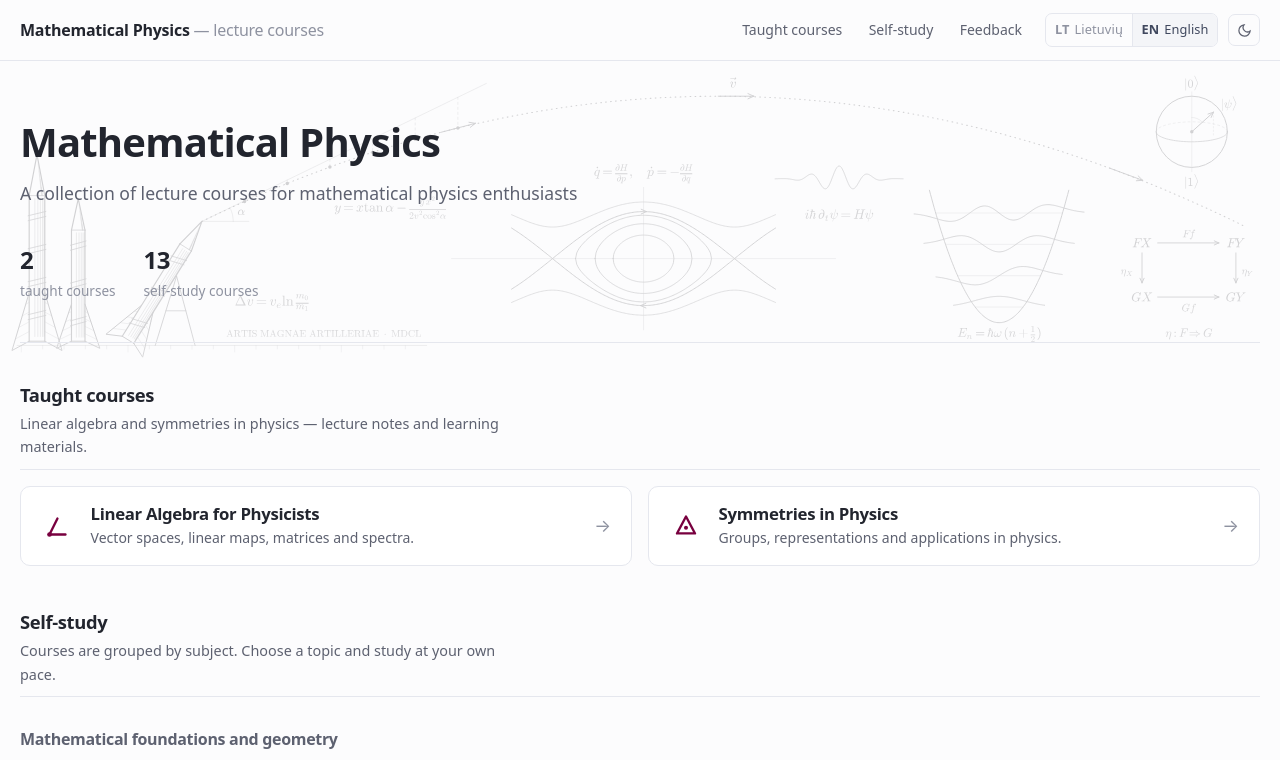
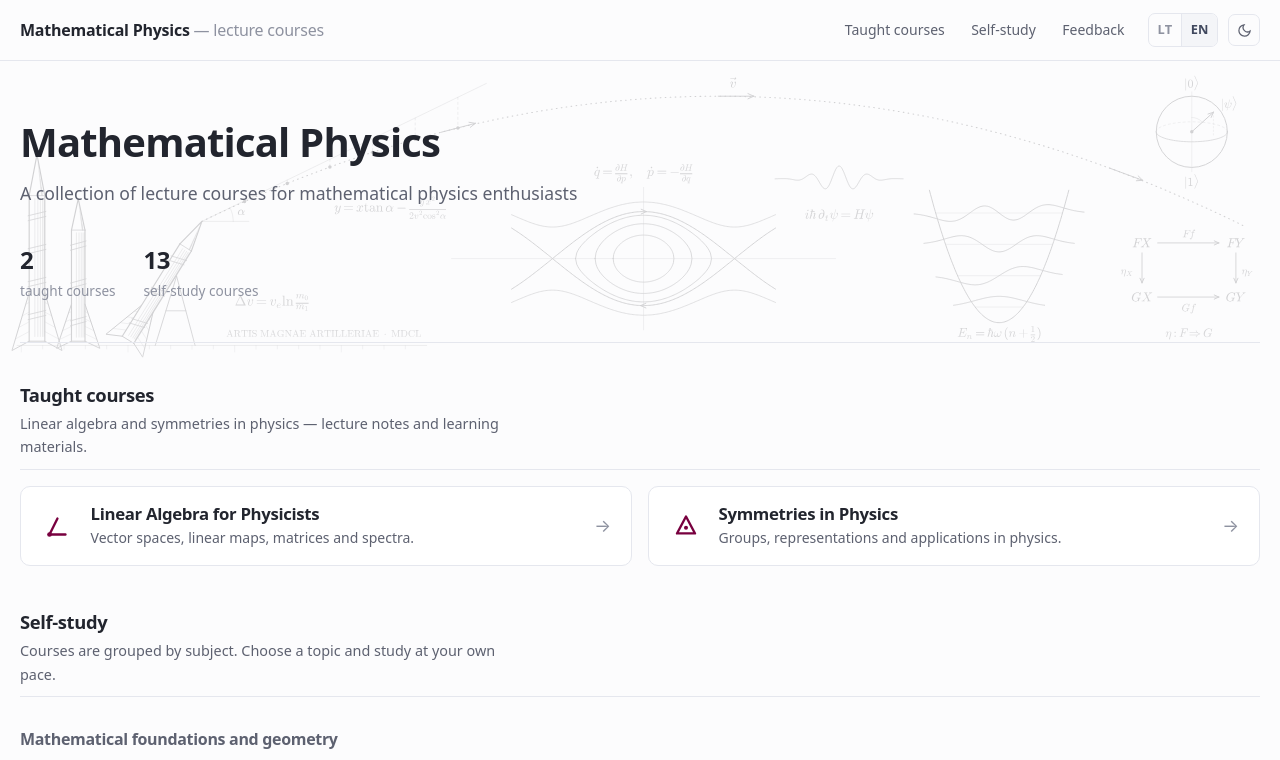
Before and after one commit to matfiz/matfiz.github.io, a plain HTML site: page en/index.html in a window 1280 px wide. Shown: the top 760 px of the page. Drawn offline with Linux system fonts and the light colour scheme.

Commit message:
Publish bilingual course frontpage

```diff
--- a/en/index.html
+++ b/en/index.html
@@ -53,8 +53,8 @@
       <a href="#study">Self-study</a>
       <a href="#feedback">Feedback</a>
       <div class="lang-switch" role="group" aria-label="Language">
-        <a href="/" hreflang="lt" lang="lt">LT<span class="lang-full">Lietuvių</span></a>
-        <a href="/en/" hreflang="en" lang="en" aria-current="true">EN<span class="lang-full">English</span></a>
+        <a href="/" hreflang="lt" lang="lt" aria-label="Lietuvių" title="Lietuvių">LT</a>
+        <a href="/en/" hreflang="en" lang="en" aria-label="English" title="English" aria-current="true">EN</a>
       </div>
       <button class="theme-toggle" type="button" data-theme-toggle aria-label="Switch between light and dark">
         <svg width="15" height="15" viewBox="0 0 24 24" fill="none" stroke="currentColor"
--- a/styles.css
+++ b/styles.css
@@ -169,10 +169,8 @@ body {
 .site-nav a:hover { color: var(--text); background: var(--bg-sunken); }
 
 /* The language switcher: a segmented control at the end of the navigation,
-   carried over from the course sites so the two chromes match. The full name
-   is what a reader looking for their language scans for, so it is the label
-   on a wide header; the code alone carries it once the header runs out of
-   room. */
+   carried over from the course sites so the two chromes match. Short codes;
+   the full names are in tooltips and accessible labels. */
 .lang-switch {
   display: flex; align-items: center; margin-left: .5rem;
   border: 1px solid var(--rule); border-radius: 7px; overflow: hidden;
@@ -186,10 +184,6 @@ body {
 .site-nav .lang-switch a:hover { color: var(--text); background: var(--bg-sunken); }
 .site-nav .lang-switch a[aria-current="true"] {
   color: var(--accent-text); background: var(--bg-sunken); cursor: default;
-}
-.lang-switch .lang-full { font-weight: 500; }
-@media (max-width: 62rem) {
-  .lang-switch .lang-full { display: none; }
 }
 
 .theme-toggle {
```
Also changed, not shown: index.html (+2 -2 lines).
